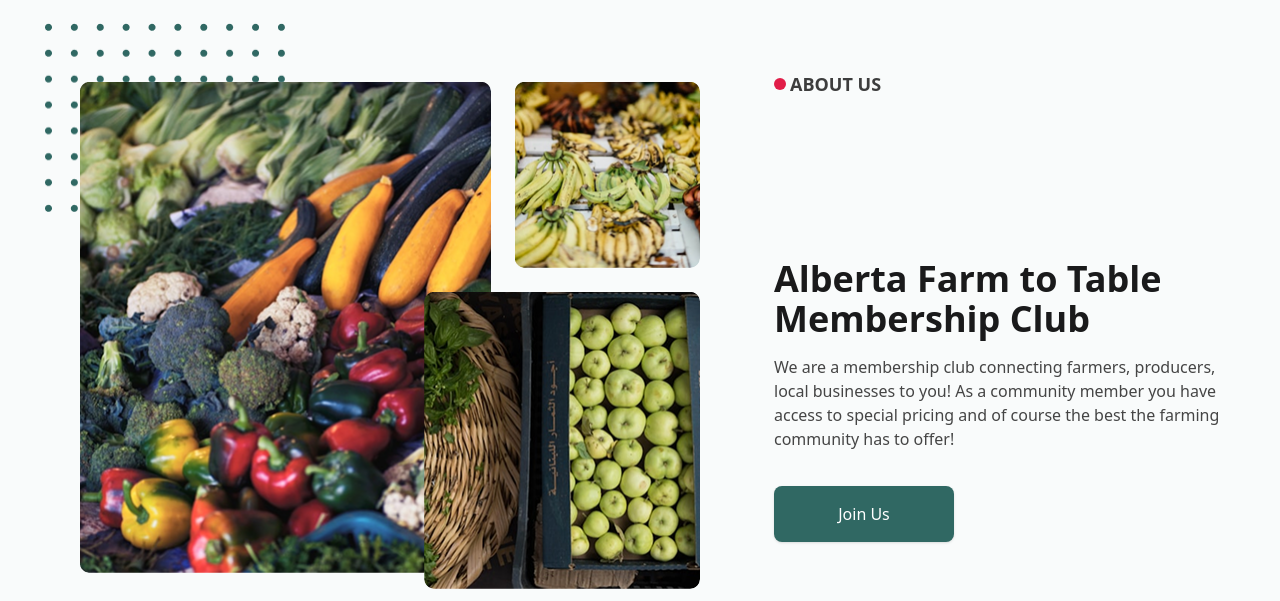
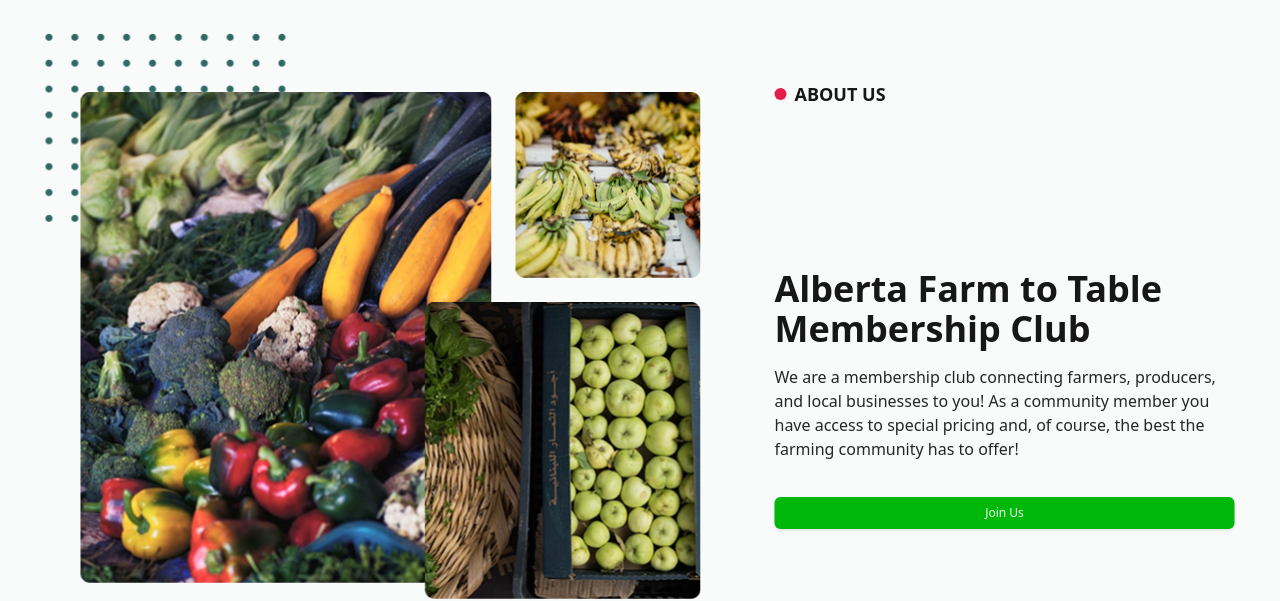
Before and after one commit to AlliedDataSolutions/gfgu-frontend, a React (Vite) app: page / in a window 1280 px wide. Shown: the part 895-1496 px from the top of the page. Built offline with nearby package versions, Linux system fonts and the light colour scheme.

Commit message:
Maintain color and typography conventions

```diff
--- a/src/features/common/components/AboutUs.tsx
+++ b/src/features/common/components/AboutUs.tsx
@@ -5,93 +5,78 @@ import rect9 from "@/assets/rect9.png";
 import rect10 from "@/assets/rect10.png";
 import rect11 from "@/assets/rect11.png";
 
-
-export const AboutUs: React.FC = () => {
+export function AboutUs() {
   return (
-
     <section className="relative w-full h-[822px]">
+      {/* Background overlay */}
       <div
-        className="absolute bg-[#C0D4D2] opacity-[0.1]"
-        style={{
-          width: "1440px",
-          height: "822px",
-          left: "calc(50% - 720px)",
-          top: "calc(50% - 411px)",
-        }}
+        className="
+          absolute w-[1440px] h-[822px]
+          bg-green-100 opacity-10
+          left-1/2 top-1/2 -translate-x-1/2 -translate-y-1/2
+        "
       />
 
+      {/* Main content container */}
       <div
-        className="absolute flex flex-row items-center gap-[74px]"
-        style={{
-          width: "1189px",
-          height: "566px",
-          left: "calc(50% - 1189px/2 - 0.5px)",
-          top: "calc(50% - 566px/2 - 10px)",
-        }}
+        className="
+          absolute flex flex-row items-center gap-[74px]
+          w-[1189px] h-[566px]
+          left-1/2 top-1/2 -translate-x-1/2 -translate-y-1/2
+        "
       >
-
+        {/* Left side: Image collage */}
         <div className="relative w-[655px] h-[566px]">
-          {/* The big green-dots image from Figma = "Group 25" */}
           <img
             src={elipses}
             alt="Ellipses pattern"
-            className="absolute w-[239.9px] h-[189px] top-0 left-0"
+            className="absolute w-[240px] h-[189px] top-0 left-0"
           />
           <img
             src={rect9}
             alt="Rectangle 9"
-            className="absolute w-[412.11px] h-[492px] left-[33.84px] top-[58px] rounded-[10px]"
+            className="absolute w-[412px] h-[492px] left-[34px] top-[58px] rounded-md"
           />
           <img
             src={rect10}
             alt="Rectangle 10"
-            className="absolute w-[186.15px] h-[187px] left-[468.85px] top-[58px] rounded-[10px]"
+            className="absolute w-[186px] h-[187px] left-[469px] top-[58px] rounded-md"
           />
           <img
             src={rect11}
             alt="Rectangle 11"
-            className="absolute w-[275.74px] h-[298px] left-[379.26px] top-[268px] rounded-[10px]"
+            className="absolute w-[276px] h-[298px] left-[379px] top-[268px] rounded-md"
           />
         </div>
 
-        {/*
-          RIGHT SIDE (text) = Frame 173
-          460 x 472, with two main sub-sections:
-            - "ABOUT US" label
-            - Headline + paragraph + button
-        */}
+        {/* Right side: Text content */}
         <div className="flex flex-col items-start gap-[161px] w-[460px] h-[472px]">
-          {/* Title row */}
-          <div className="flex flex-row items-center gap-[4px] w-[109px] h-[28px]">
-            <div className="w-[12px] h-[12px] bg-rose-600 rounded-full" />
-            <span className="text-[18px] font-semibold leading-[28px] text-[#3D3D3D]">
+          {/* ABOUT US label */}
+          <div className="flex flex-row items-center gap-2">
+            <div className="w-3 h-3 bg-rose-600 rounded-full" />
+            <span className="text-lg font-semibold text-neutral-900">
               ABOUT US
             </span>
           </div>
 
-          {/* Headline + paragraph + button */}
-          <div className="flex flex-col items-start gap-[35px] w-[460px] h-[283px]">
-            <div className="flex flex-col items-start gap-[16px] w-full">
-              <h2 className="text-[36px] font-semibold leading-[40px] text-[#1A1A1B]">
+          <div className="flex flex-col gap-9 w-full">
+            <div className="flex flex-col gap-4">
+              <h2 className="text-4xl font-semibold text-neutral-900 leading-10">
                 Alberta Farm to Table Membership Club
               </h2>
-              <p className="text-[16px] font-normal leading-[24px] text-[#454545]">
-                We are a membership club connecting farmers, producers,
-                local businesses to you! As a community member you have
-                access to special pricing and of course the best the
-                farming community has to offer!
+              <p className="text-base leading-6 text-neutral-800">
+                We are a membership club connecting farmers, producers, and
+                local businesses to you! As a community member you have access
+                to special pricing and, of course, the best the farming community
+                has to offer!
               </p>
             </div>
-            <Button
-              variant="default"
-              size="default"
-              className="w-[180px] h-[56px] bg-green-600 text-white rounded-lg text-[16px] leading-[24px] hover:bg-green-700"
-            >
-              Join Us
+            <Button size="sm" variant="default">
+            Join Us
             </Button>
           </div>
         </div>
       </div>
     </section>
   );
-};
+}
```
